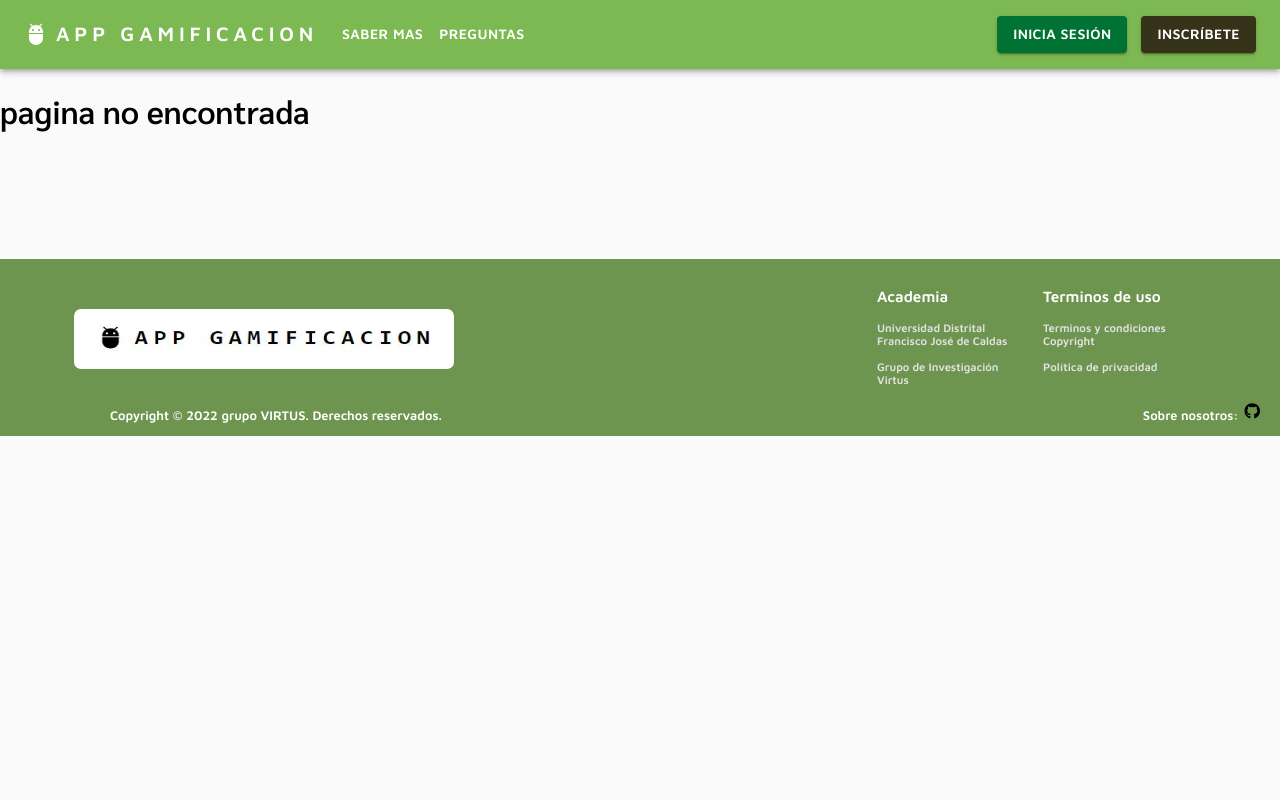
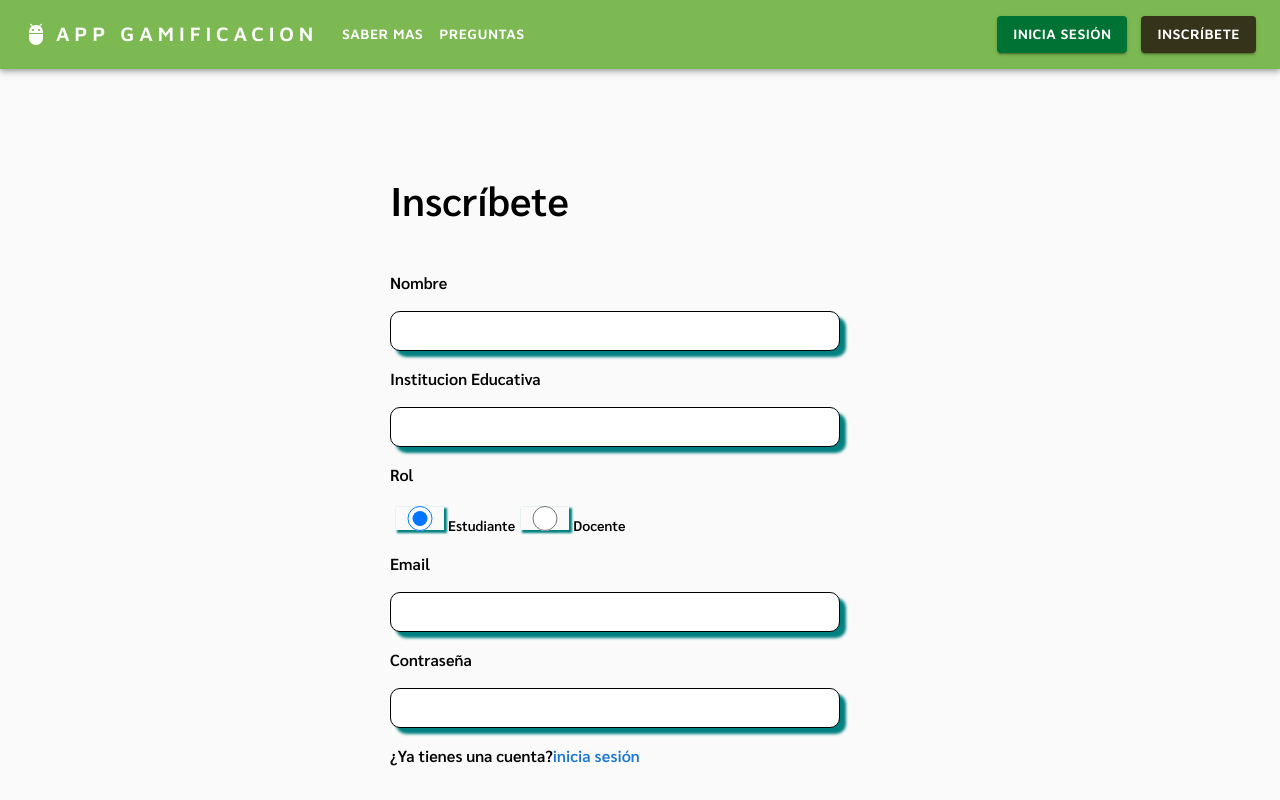
Before and after one commit to Gabelonio/Ambiente-Gamificacion-Epico, a React (Create React App) app: page /registro in a window 1280 px wide. Shown: the top 800 px of the page. Built offline with nearby package versions, Linux system fonts and the light colour scheme.

Commit message:
agregada vista de registro

```diff
--- a/src/App.js
+++ b/src/App.js
@@ -13,6 +13,7 @@ import Footer1 from './componentes/footer1/Footer1';
 import Estudiante from './vistas/estudiante/Estudiante';
 import PerfilEst from './vistas/estudiante/PerfilEst';
 import ClasesEst from './vistas/estudiante/ClasesEst';
+import Registro from './vistas/registro/Registro';
 
 
 function App() {
@@ -26,6 +27,7 @@ function App() {
           <Route  path='/Preguntas'       element={<Preguntas/>}/>
           <Route  path='/SaberMas'        element={<SaberMas/>}/>
           <Route  path='/login'           element={<Login/>}/>
+          <Route  path='/registro'           element={<Registro/>}/>
           <Route  path='/Estudiante/*'    element={<Estudiante/>}>
             <Route  path='Micuenta'       element={<PerfilEst/>}/>
             <Route  path='Clases'         element={<ClasesEst/>}/>
--- a/src/vistas/login/Login.js
+++ b/src/vistas/login/Login.js
@@ -1,81 +1,94 @@
 import React from "react";
-import './login.css';
-import { useState } from 'react';
-import { Link as RouterLink} from 'react-router-dom';
-import { useNavigate } from 'react-router-dom';
-import { useEffect } from 'react';
-import Aos from 'aos';
+import "./login.css";
+import { useState } from "react";
+import { Link as RouterLink } from "react-router-dom";
+import { useNavigate } from "react-router-dom";
+import { useEffect } from "react";
+import Aos from "aos";
 
-import { styled } from '@mui/material/styles';
-import { purple } from '@mui/material/colors';
+import { styled } from "@mui/material/styles";
+import { purple } from "@mui/material/colors";
 import { Button, Link } from "@mui/material";
 
 /* Estilos del boton "Entrar" */
 const ColorButton = styled(Button)(({ theme }) => ({
   color: theme.palette.getContrastText(purple[500]),
-    width: '144px',
-    height: '44px',
-    borderRadius: '10px',
-    backgroundColor: '#008080',
-    margin: 'auto',
-    marginTop: '45px',
+  width: "144px",
+  height: "44px",
+  borderRadius: "10px",
+  backgroundColor: "#008080",
+  margin: "auto",
+  marginTop: "45px",
   fontFamily: "Sarabun, sans-serif",
-    '&:hover': {
-      backgroundColor: '#218c8c',
+  "&:hover": {
+    backgroundColor: "#218c8c",
   },
 }));
 
 export default function Login(props) {
-
   const navigate = useNavigate();
 
-    const[usuario, setusurio]=useState({
-        email:'',
-        pasword:''
-    })
+  const [usuario, setusurio] = useState({
+    email: "",
+    pasword: "",
+  });
 
-    const handleChange = (e)=>{
+  const handleChange = (e) => {
     setusurio({
       ...usuario,
-          [e.target.name]: e.target.value
-        })
+      [e.target.name]: e.target.value,
+    });
+  };
 
-    }
+  const comprobar = () => {
+    console.log(usuario);
+    //Antes de entrar deberia comprobar el usuario y determinar a donde debe navegar
+    navigateToStudentView();
+  };
 
-    const comprobar=()=>{
-        console.log(usuario);
-        //Antes de entrar deberia comprobar el usuario
-        navigateToStudentView();
-    }
-
-    function navigateToStudentView(){
-        navigate('/Estudiante');
+  function navigateToStudentView() {
+    navigate("/Estudiante");
   }
 
   useEffect(() => {
-        Aos.init({duration : 1000});
+    Aos.init({ duration: 1000 });
   }, []);
 
-    return(
-        <div data-aos = "fade-down" data-aos-once="true">
+  return (
+    <div data-aos="fade-down" data-aos-once="true">
       <div className="formulario">
         <h1 className="login_title">Inicia sesión</h1>
         <p>Email</p>
-                <input type="email" name='email' value={usuario.email} onChange={handleChange} required></input>
+        <input
+          type="email"
+          name="email"
+          value={usuario.email}
+          onChange={handleChange}
+          required
+        ></input>
         <p>Contraseña</p>
-                <input type="password" name='pasword' value={usuario.pasword} onChange={handleChange} required></input>
-                <p className='crear'>¿No has creado una cuenta?
-                    <Link   to='/registro'
+        <input
+          type="password"
+          name="pasword"
+          value={usuario.pasword}
+          onChange={handleChange}
+          required
+        ></input>
+        <p className="crear">
+          ¿No has creado una cuenta?
+          <Link
+            to="/registro"
             underline="hover"
             component={RouterLink}
-                            sx={{fontFamily: ['Sarabun', 'sans-serif'].join(',')}}>regístrate aquí
+            sx={{ fontFamily: ["Sarabun", "sans-serif"].join(",") }}
+          >
+            regístrate aquí
           </Link>
         </p>
-                <ColorButton variant="contained"
-                             onClick={comprobar}>
+        <ColorButton variant="contained" onClick={comprobar}>
           Entrar
         </ColorButton>
       </div>
     </div>
-    )
+  );
 }
--- /dev/null
+++ b/src/vistas/registro/Registro.js
@@ -0,0 +1,133 @@
+import React from "react";
+import "./registro.css";
+import { useState } from "react";
+import { Link as RouterLink } from "react-router-dom";
+import { useNavigate } from "react-router-dom";
+import { useEffect } from "react";
+import Aos from "aos";
+
+import { styled } from "@mui/material/styles";
+import { purple } from "@mui/material/colors";
+import { Button, Link } from "@mui/material";
+
+/* Estilos del boton "Inscríbete" */
+const ColorButton = styled(Button)(({ theme }) => ({
+  color: theme.palette.getContrastText(purple[500]),
+  width: "144px",
+  height: "44px",
+  borderRadius: "10px",
+  backgroundColor: "#008080",
+  margin: "auto",
+  marginTop: "45px",
+  fontFamily: "Sarabun, sans-serif",
+  "&:hover": {
+    backgroundColor: "#218c8c",
+  },
+}));
+
+export default function Registro(props) {
+  const navigate = useNavigate();
+
+  const [usuario, setusuario] = useState({
+    email: "",
+    pasword: "",
+    nombre: "",
+    institucion: "",
+    rol: "estudiante",
+  });
+
+  const handleChange = (e) => {
+    setusuario({
+      ...usuario,
+      [e.target.name]: e.target.value,
+    });
+  };
+
+  const comprobar = () => {
+    console.log(usuario);
+    //Antes de entrar deberia comprobar el usuario y determinar a donde debe navegar
+    navigateToStudentView();
+  };
+
+  function navigateToStudentView() {
+    navigate("/Estudiante");
+  }
+
+  useEffect(() => {
+    Aos.init({ duration: 1000 });
+  }, []);
+
+  return (
+    <div data-aos="fade-down" data-aos-once="true">
+      <div className="formulario">
+        <h1 className="registro_title">Inscríbete</h1>
+        <form>
+          <p>Nombre</p>
+          <input
+            type="text"
+            name="nombre"
+            value={usuario.nombre}
+            onChange={handleChange}
+            required
+          ></input>
+          <p>Institucion Educativa</p>
+          <input
+            type="text"
+            name="institucion"
+            value={usuario.institucion}
+            onChange={handleChange}
+            required
+          ></input>
+          <p>Rol</p>
+          <input
+            className="radio_input"
+            type="radio"
+            id="estudiante"
+            name="rol"
+            value="estudiante"
+            onChange={handleChange}
+            checked />
+          <label htmlFor="estudiante">Estudiante</label>
+          <input
+            className="radio_input"
+            type="radio"
+            id="docente"
+            name="rol"
+            value="docente"
+            onChange={handleChange} />
+          <label htmlFor="docente">Docente</label>
+          <p>Email</p>
+          <input
+            type="email"
+            name="email"
+            value={usuario.email}
+            onChange={handleChange}
+            required
+          ></input>
+          <p>Contraseña</p>
+          <input
+            type="password"
+            name="pasword"
+            value={usuario.pasword}
+            onChange={handleChange}
+            required
+          ></input>
+          <p className="crear">
+            ¿Ya tienes una cuenta?
+            <Link
+              to="/login"
+              underline="hover"
+              component={RouterLink}
+              sx={{ fontFamily: ["Sarabun", "sans-serif"].join(",") }}
+            >
+              inicia sesión
+            </Link>
+          </p>
+        </form>
+        <ColorButton variant="contained" onClick={comprobar}>
+          Inscríbete
+        </ColorButton>
+      </div>
+    </div>
+  );
+}
--- /dev/null
+++ b/src/vistas/registro/registro.css
@@ -0,0 +1,84 @@
+@import url('https://fonts.googleapis.com/css2?family=Lilita+One&family=Maven+Pro:wght@600&display=swap');
+
+.formulario{
+    width: 500px;
+    margin: auto;
+    display: grid;
+    grid-template-columns: 1fr;
+}
+
+.formulario p, label{
+    font-family: 'Roboto';
+    font-style: normal;
+    font-weight: 400;
+    font-size: 16px;
+    line-height: 150%;
+    font-family: 'Sarabun', sans-serif;
+}
+
+.formulario label{
+    font-size: 14px;
+}
+
+.formulario input{
+    height: 40px;
+    width: 450px;
+    box-sizing: border-box;
+    background: #FFFFFF;
+    border: 1px solid #000000;
+    border-radius: 10px;
+    box-shadow:  6px 6px 3px teal;
+    font-family: 'Sarabun', sans-serif;
+    padding-left: 10px;
+}
+
+.formulario .radio_input{
+    height: 25px;
+    width: 50px;
+    box-sizing: border-box;
+    background: #FFFFFF;
+    border: 1px solid #000000;
+    border-radius: 10px;
+    box-shadow:  2px 2px 2px teal;
+}
+
+.formulario .envio:hover{
+    transition: .3s;
+    box-shadow:  4px 4px 10px rgba(0, 0, 0, 0.774);
+}
+
+.registro_title{
+    font-family: 'Roboto';
+    font-style: normal;
+    font-weight: 400;
+    font-size: 40px;
+    line-height: 150%;
+    font-family: 'Sarabun', sans-serif;
+}
+
+.registro_title{
+    margin-top: 100px;
+}
+
+.envio{
+    width: 144px;
+    height: 44px;
+    background: #64b4b4;
+    border-radius: 10px;
+    border: 1px solid #000000;
+    color: #FFFFFF;
+    display: flex;
+    justify-content: center;
+    margin: auto;
+    margin-top: 45px;
+}
+
+.envio p{
+    margin: auto;
+}
+
+@media (max-width: 500px){
+    .formulario{
+        width: 100vw;
+    }
+}
```
Lines whose indentation alone changed are shown as unchanged.
